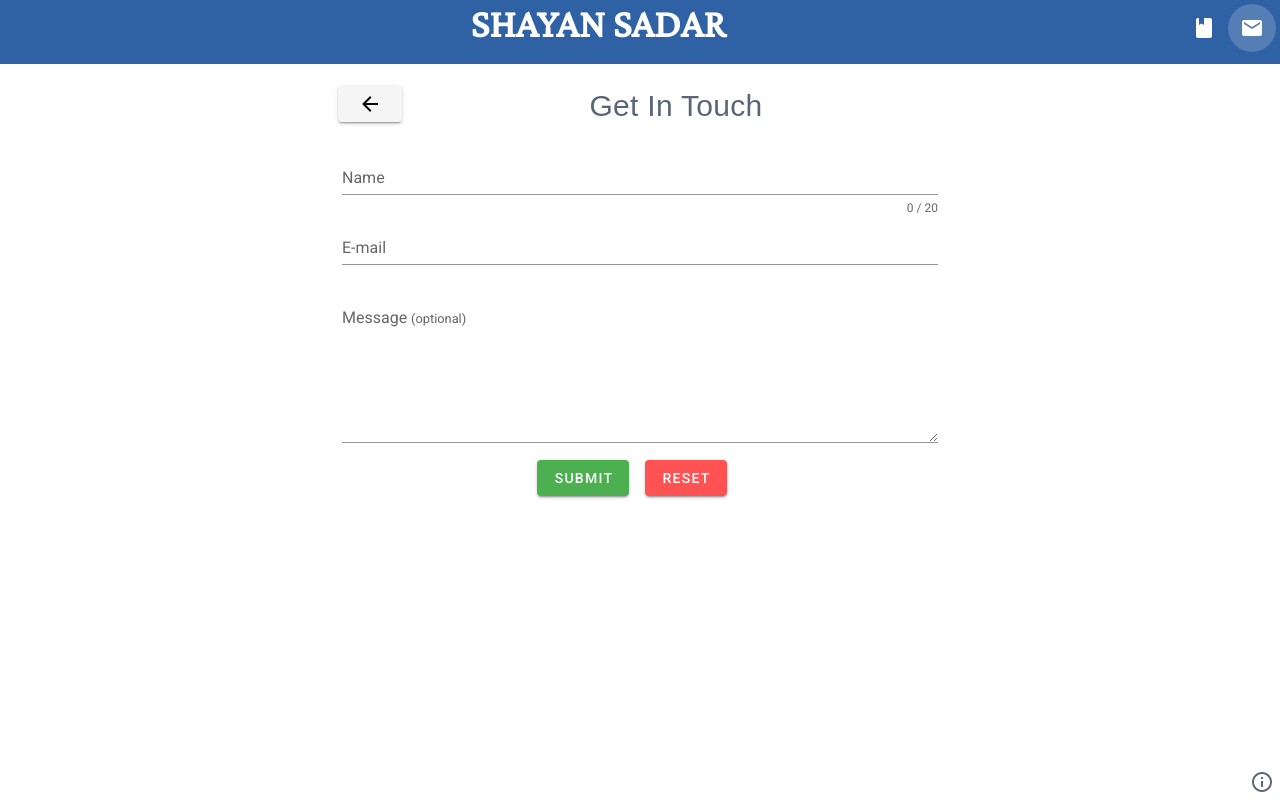
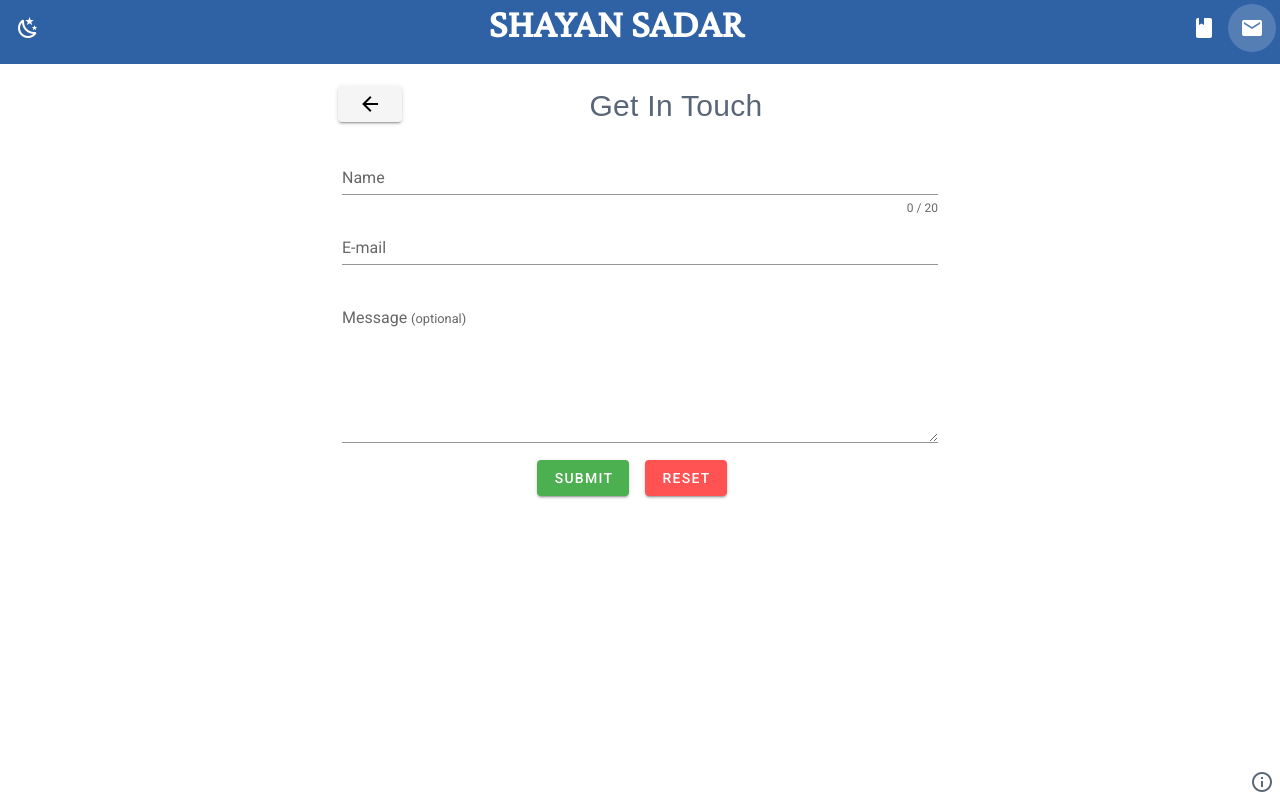
Before and after one commit to shayan09/shayan-app, a Nuxt app: page /contact in a window 1280 px wide. Built offline with nearby package versions, Linux system fonts and the light colour scheme; a web font is replaced by a local one; what vue-typed-js would draw is missing.

Commit message:
Dark mode is here

```diff
--- a/layouts/default.vue
+++ b/layouts/default.vue
@@ -8,8 +8,32 @@
 			color="#2F61A5"
 			app
 		>
+			<v-tooltip bottom>
+				<template #activator="{ on, attrs }">
+					<v-btn
+						v-if="$vuetify.theme.dark"
+						icon
+						dark
+						v-bind="attrs"
+						v-on="on"
+						@click="$vuetify.theme.dark = !$vuetify.theme.dark"
+					>
+						<v-icon>mdi-white-balance-sunny</v-icon>
+					</v-btn>
+					<v-btn
+						v-else
+						icon
+						dark
+						v-bind="attrs"
+						v-on="on"
+						@click="$vuetify.theme.dark = !$vuetify.theme.dark"
+					>
+						<v-icon>mdi-weather-night</v-icon>
+					</v-btn>
+				</template>
+			</v-tooltip>
+
 			<v-spacer></v-spacer>
-
 			<v-app-bar-title
 				class="name-title"
 				:style="isSmallScreen ? 'font-size: 30px; margin:auto;' : 'font-size: 40px;'"
--- a/pages/contact.vue
+++ b/pages/contact.vue
@@ -120,7 +120,6 @@ export default {
 
 <style lang="scss" scoped>
 .contact-container {
-	background-color: white;
 	height: 100%;
 }
 .v-form {
--- a/pages/gallery.vue
+++ b/pages/gallery.vue
@@ -60,7 +60,6 @@ export default {
 
 <style lang="scss" scoped>
 .gallery-container {
-	background-color: white;
 	height: 100%;
 }
 .v-image {
```
